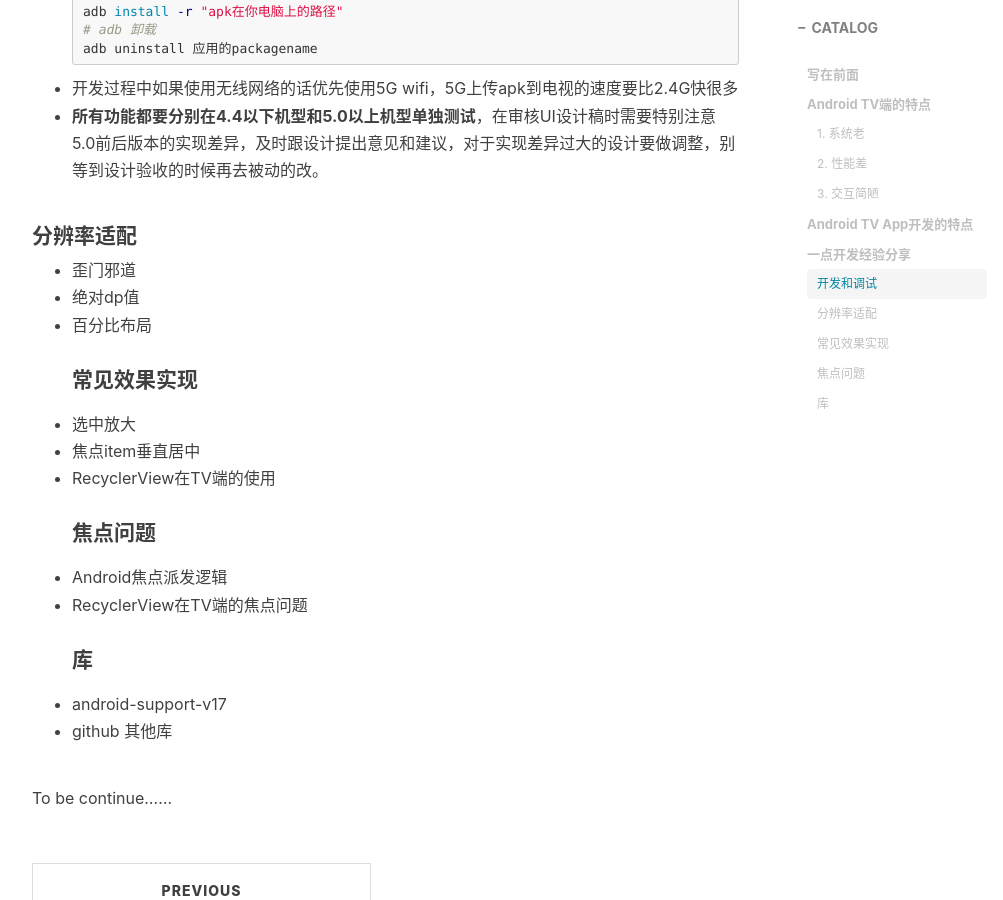
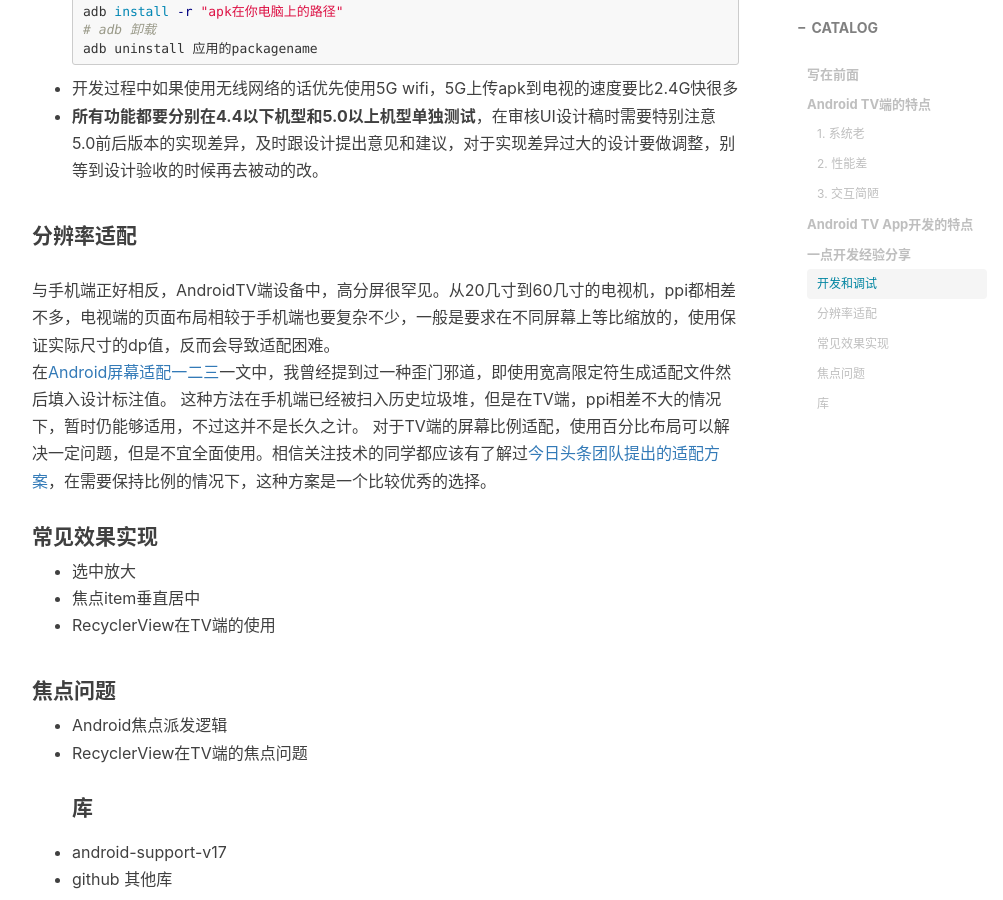
Before and after one commit to lx8421bcd/lx8421bcd.github.io, a Jekyll site: the page built from _posts/2018-12-06-AndroidTV端开发随笔.md, in a window 1280 px wide and 900 px high, scrolled down 2468 px. Shown: the whole window, without its empty margins (233-1236 px from the left). Built offline with Jekyll 4.4.1, drawn with Linux system fonts in a browser that asks for light colours; nearby versions of some CDN libraries; comment, search, counter and statistics services are not loaded.

Commit message:
update blog

```diff
--- a/_posts/2018-12-06-AndroidTV端开发随笔.md
+++ b/_posts/2018-12-06-AndroidTV端开发随笔.md
@@ -64,13 +64,16 @@ adb uninstall 应用的packagename
 * __所有功能都要分别在4.4以下机型和5.0以上机型单独测试__，在审核UI设计稿时需要特别注意5.0前后版本的实现差异，及时跟设计提出意见和建议，对于实现差异过大的设计要做调整，别等到设计验收的时候再去被动的改。
 
 #### 分辨率适配
-* 歪门邪道
-* 绝对dp值
-* 百分比布局
+与手机端正好相反，AndroidTV端设备中，高分屏很罕见。从20几寸到60几寸的电视机，ppi都相差不多，电视端的页面布局相较于手机端也要复杂不少，一般是要求在不同屏幕上等比缩放的，使用保证实际尺寸的dp值，反而会导致适配困难。
+在[Android屏幕适配一二三](https://lx8421bcd.github.io/2016/04/23/Android%E5%B1%8F%E5%B9%95%E9%80%82%E9%85%8D%E4%B8%80%E4%BA%8C%E4%B8%89/)一文中，我曾经提到过一种歪门邪道，即使用宽高限定符生成适配文件然后填入设计标注值。
+这种方法在手机端已经被扫入历史垃圾堆，但是在TV端，ppi相差不大的情况下，暂时仍能够适用，不过这并不是长久之计。
+对于TV端的屏幕比例适配，使用百分比布局可以解决一定问题，但是不宜全面使用。相信关注技术的同学都应该有了解过[今日头条团队提出的适配方案](https://mp.weixin.qq.com/s/d9QCoBP6kV9VSWvVldVVwA)，在需要保持比例的情况下，这种方案是一个比较优秀的选择。
+
 #### 常见效果实现
 * 选中放大
 * 焦点item垂直居中
 * RecyclerView在TV端的使用
+
 #### 焦点问题
 * Android焦点派发逻辑
 * RecyclerView在TV端的焦点问题
```
